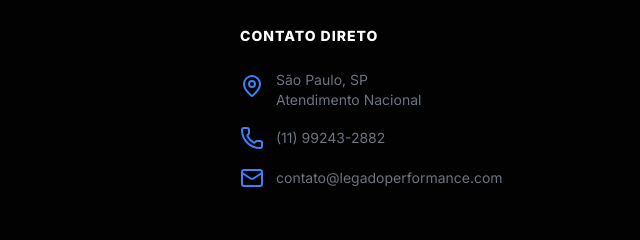
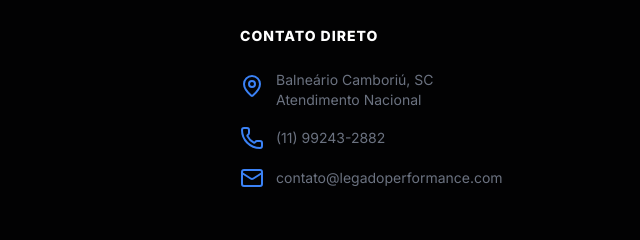
Before and after one commit to AshleyMasterBr/Proposta-Nova-da-Legado, a plain HTML site: page index.html in a window 1280 px wide. Shown: the part 3518-3758 px from the top of the page, 640-1280 px from the left. Drawn offline with nearby package versions, Linux system fonts and the light colour scheme.

Commit message:
Update index.html

```diff
--- a/index.html
+++ b/index.html
@@ -411,7 +411,7 @@
                 <ul class="space-y-4">
                     <li class="flex items-start gap-3 text-sm text-gray-500">
                         <i data-lucide="map-pin" size="16" class="mt-1 text-blue-500"></i>
-                        <span>São Paulo, SP<br>Atendimento Nacional</span>
+                        <span>Balneário Camboriú, SC<br>Atendimento Nacional</span>
                     </li>
                     <li class="flex items-center gap-3 text-sm text-gray-500">
                         <i data-lucide="phone" size="16" class="text-blue-500"></i>
```
